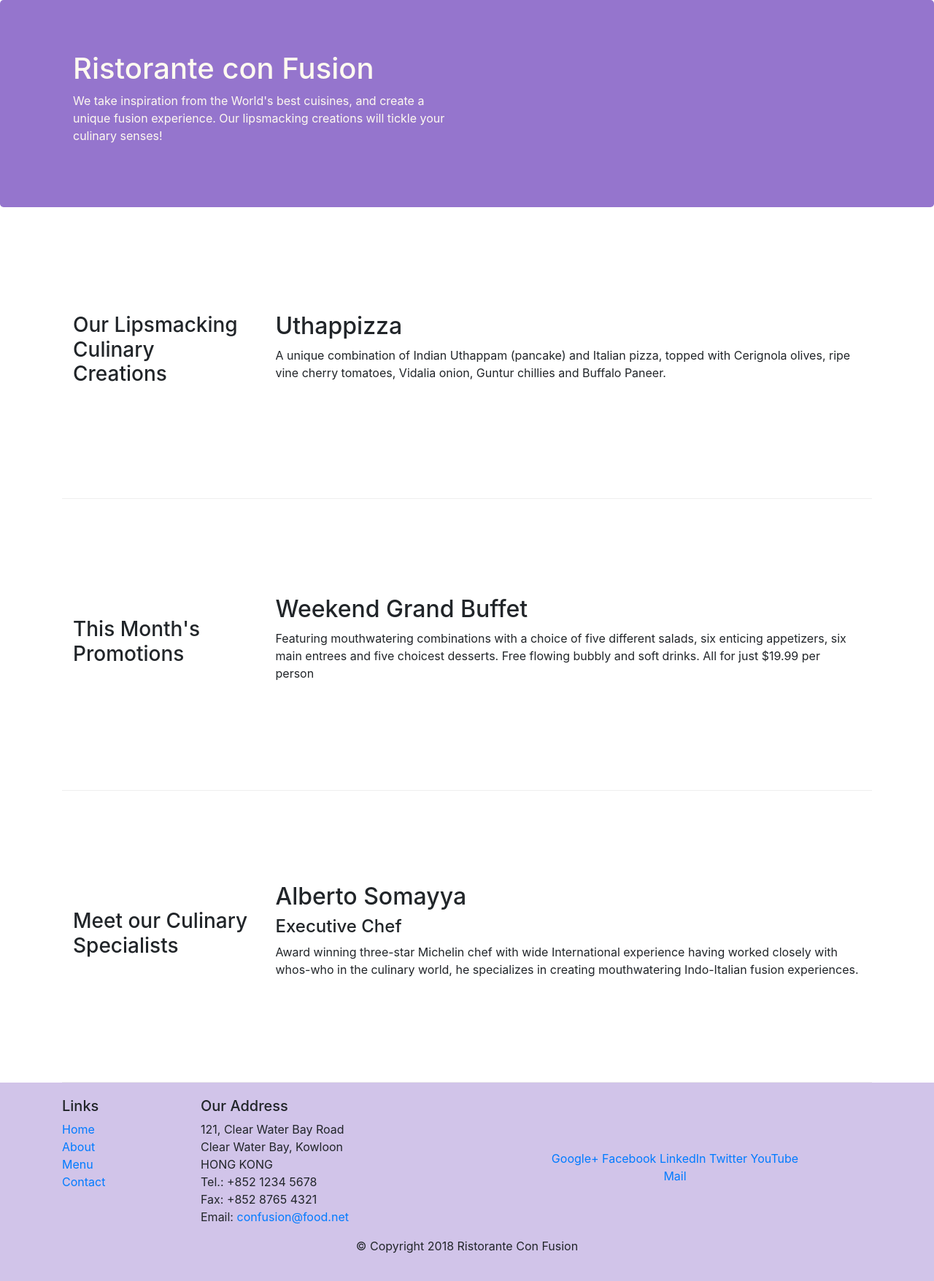
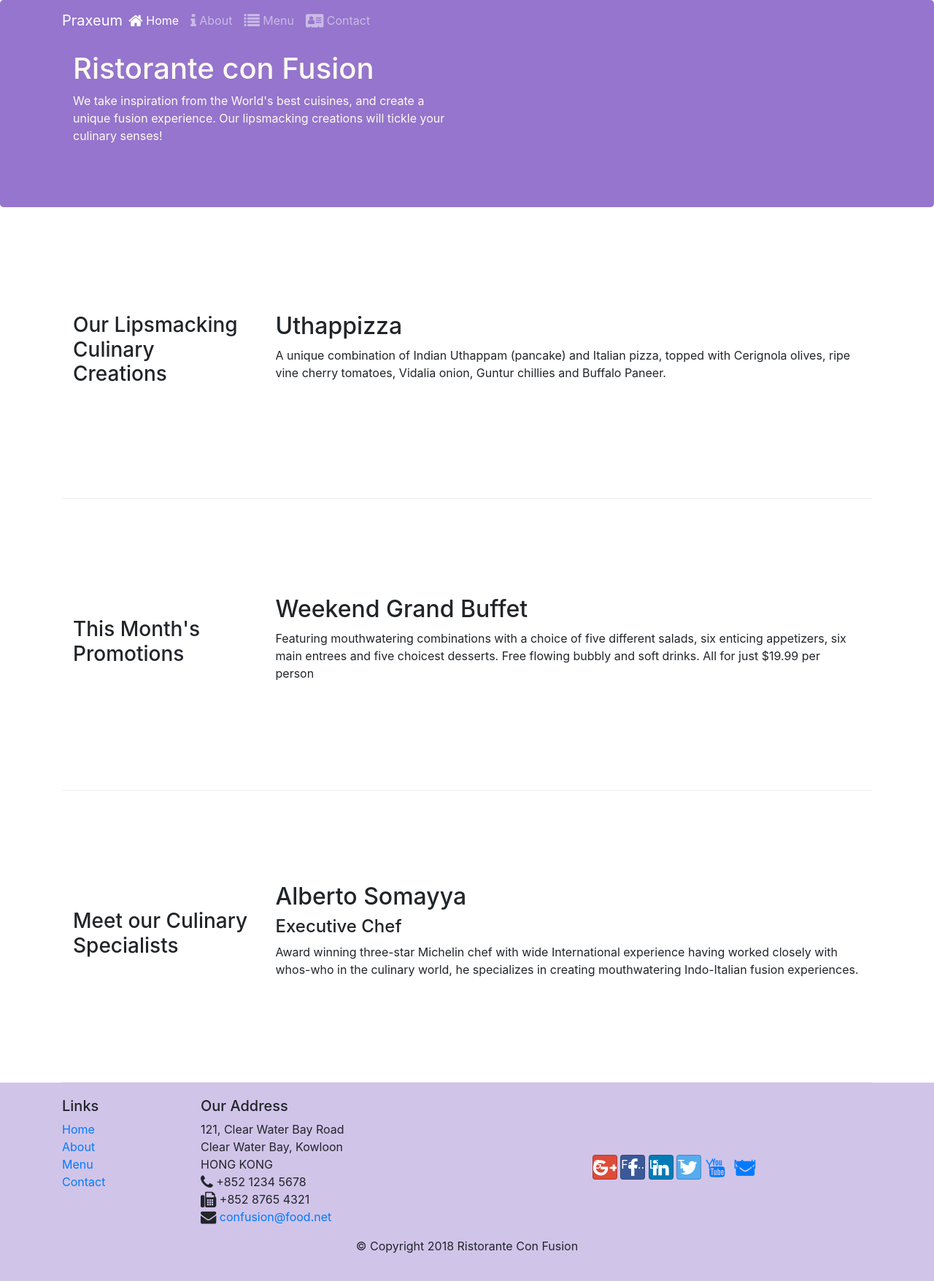
Before and after one commit to abi4042/fullStack, a website: page index.html in a window 1280 px wide. Shown: the whole page at 73% size. Drawn offline with nearby package versions, Linux system fonts and the light colour scheme.

Commit message:
icons fonts

```diff
--- a/index.html
+++ b/index.html
@@ -9,11 +9,35 @@
 
     <!-- Bootstrap CSS -->
     <link rel="stylesheet" href="node_modules/bootstrap/dist/css/bootstrap.min.css">
+    <link rel="stylesheet" type="text/css" href="node_modules/font-awesome/css/font-awesome.min.css">
+    <link rel="stylesheet" type="text/css" href="node_modules/bootstrap-social/bootstrap-social.css">
     <link rel="stylesheet" type="text/css" href="css/styles.css">
     <title>Ristorante Con Fusion</title>
 </head>
 
 <body>
+
+    <nav class="navbar navbar-dark navbar-expand-sm  fixed-top">
+        <div class="container">
+            <button class="navbar-toggler" type="button" data-toggle="collapse" data-target="#Navbar">
+                <span class="navbar-toggler-icon"></span>
+
+            </button>
+
+            <a class="navbar-brand mr-auto" href="#"> Praxeum </a>
+            <div class="collapse navbar-collapse" id="Navbar">
+
+                <ul class="navbar-nav mr-auto">
+                    <li class="nav-item active"> <a class="nav-link" href="#"> <span class="fa fa-home fa-lg"> </span> Home </a></li>
+                    <li class="nav-item "> <a class="nav-link" href="./aboutUs.html"> <span class="fa fa-info fa-lg"> </span>  About </a></li>
+                    <li class="nav-item "> <a class="nav-link" href="#"> <span class="fa fa-list fa-lg"> </span> Menu </a></li>
+                    <li class="nav-item "> <a class="nav-link" href="#"> <span class="fa fa-address-card fa-lg"> </span>  Contact </a></li>
+                </ul>
+
+            </div>
+        </div>
+
+    </nav>
 
     <header class="jumbotron">
         <div class="container">
@@ -80,19 +104,19 @@
 		              121, Clear Water Bay Road<br>
 		              Clear Water Bay, Kowloon<br>
 		              HONG KONG<br>
-		              Tel.: +852 1234 5678<br>
-		              Fax: +852 8765 4321<br>
-		              Email: <a href="mailto:confusion@food.net">confusion@food.net</a>
+		              <i class="fa fa-phone fa-lg"> </i>  +852 1234 5678<br>
+		              <i class="fa fa-fax fa-lg"> </i> +852 8765 4321<br>
+		              <i class="fa fa-envelope fa-lg"> </i> <a href="mailto:confusion@food.net">confusion@food.net</a>
 		           </address>
                 </div>
                 <div class="col-12 col-sm-4 align-self-center">
                     <div class="text-center">
-                        <a href="http://google.com/+">Google+</a>
-                        <a href="http://www.facebook.com/profile.php?id=">Facebook</a>
-                        <a href="http://www.linkedin.com/in/">LinkedIn</a>
-                        <a href="http://twitter.com/">Twitter</a>
-                        <a href="http://youtube.com/">YouTube</a>
-                        <a href="mailto:">Mail</a>
+                        <a class="btn btn-social-icon btn-google" href="http://google.com/+"> <i class="fa fa-google-plus fa-lg"></i> Google+</a>
+                        <a class="btn btn-social-icon btn-facebook" href="http://www.facebook.com/profile.php?id="> <i class="fa fa-facebook fa-lg"></i>Facebook</a>
+                        <a class="btn btn-social-icon btn-linkedin" href="http://www.linkedin.com/in/"><i class="fa fa-linkedin fa-lg"></i>LinkedIn</a>
+                        <a class="btn btn-social-icon btn-twitter" href="http://twitter.com/"><i class="fa fa-twitter fa-lg"></i>Twitter</a>
+                        <a class="btn btn-social-icon btn-youtube" href="http://youtube.com/"><i class="fa fa-youtube fa-lg"></i>YouTube</a>
+                        <a class="btn btn-social-icon " href="mailto:"><i class="fa fa-envelope fa-lg"></i>Mail</a>
                     </div>
                 </div>
            </div>
--- a/package.json
+++ b/package.json
@@ -15,6 +15,8 @@
   },
   "dependencies": {
     "bootstrap": "^4.0.0",
+    "bootstrap-social": "^5.1.1",
+    "font-awesome": "^4.7.0",
     "jquery": "^1.9.1",
     "popper.js": "^1.12.9"
   }
```
Also changed, not shown: aboutUs.html (added, +43 -0 lines), 1 other file.
